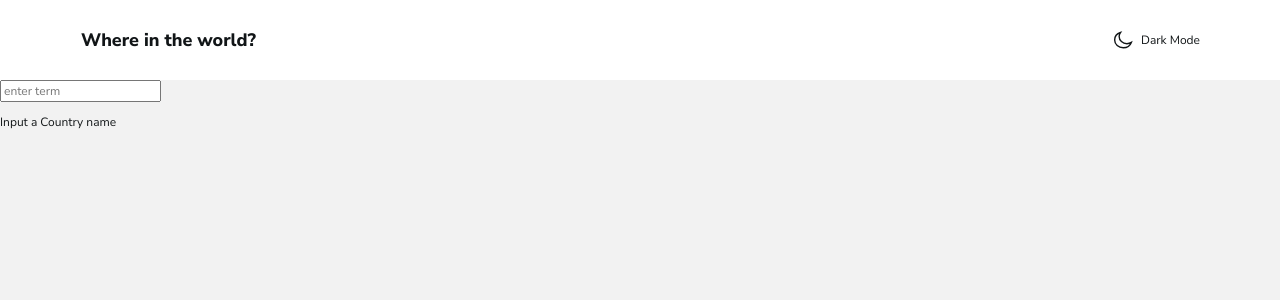
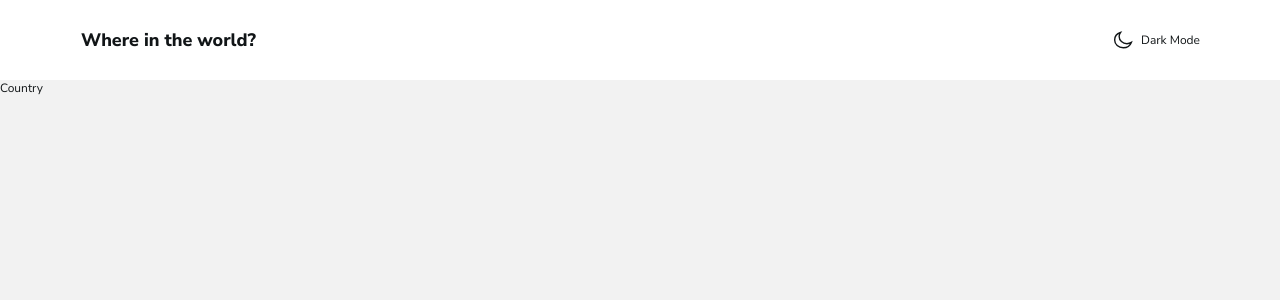
Before and after one commit to Darkmift/countries-api, a React (Vite) app: page /country in a window 1280 px wide. Shown: the top 300 px of the page. Built offline with nearby package versions, Linux system fonts and the light colour scheme.

Commit message:
added router...moved current content to home page

```diff
--- a/src/App.tsx
+++ b/src/App.tsx
@@ -1,20 +1,14 @@
 import { useState } from 'react';
 import './App.scss'
 import Navbar from './components/layout/Navbar';
-import useCountryStore from './store/countries';
-import Types from './type';
+
+
+import {
+  MainRouter
+} from './router'
 
 function App() {
-
   const [isDarkMode, setIsDarkMode] = useState(false);
-
-  const searchTerm = useCountryStore(s => s.searchCountryTerm);
-  const setSearchTerm = useCountryStore(s => s.setSearchTerm);
-
-  const searchTermHandler = (evt: Types.InputEvent) => {
-    const term = evt.target.value.toLowerCase();
-    setSearchTerm(term)
-  }
 
   return (
     <div className={"app" + (isDarkMode ? ' dark-mode' : '')}>
@@ -22,12 +16,7 @@ function App() {
         isDarkMode={isDarkMode}
         setIsDarkMode={setIsDarkMode}
       />
-      <input
-        type="text"
-        placeholder="enter term"
-        value={searchTerm}
-        onChange={searchTermHandler} />
-      <p>{searchTerm.length > 3 ? searchTerm : 'Input a Country name'}</p>
+      <MainRouter />
     </div>
   )
 }
--- /dev/null
+++ b/src/components/pages/Country.tsx
@@ -0,0 +1,11 @@
+import React from 'react'
+
+type Props = {}
+
+const Country = (props: Props) => {
+  return (
+    <div>Country</div>
+  )
+}
+
+export default Country
--- /dev/null
+++ b/src/components/pages/Home.tsx
@@ -0,0 +1,26 @@
+import useCountryStore from '../../store/countries';
+import Types from '../../type';
+
+const Home = () => {
+
+  const searchTerm = useCountryStore(s => s.searchCountryTerm);
+  const setSearchTerm = useCountryStore(s => s.setSearchTerm);
+
+  const searchTermHandler = (evt: Types.InputEvent) => {
+    const term = evt.target.value.toLowerCase();
+    setSearchTerm(term)
+  }
+
+  return (
+    <div>
+      <input
+        type="text"
+        placeholder="enter term"
+        value={searchTerm}
+        onChange={searchTermHandler} />
+      <p>{searchTerm.length > 3 ? searchTerm : 'Input a Country name'}</p>
+    </div>
+  )
+}
+
+export default Home
--- a/src/main.tsx
+++ b/src/main.tsx
@@ -1,10 +1,14 @@
 import React from 'react'
+import { BrowserRouter } from "react-router-dom";
+
 import ReactDOM from 'react-dom/client'
 import App from './App'
 import './index.scss'
 
 ReactDOM.createRoot(document.getElementById('root') as HTMLElement).render(
   <React.StrictMode>
-    <App />
+    <BrowserRouter>
+      <App />
+    </BrowserRouter>
   </React.StrictMode>
 )
--- /dev/null
+++ b/src/router.tsx
@@ -0,0 +1,14 @@
+import { Routes, Route, Outlet } from 'react-router-dom';
+import Country from './components/pages/Country';
+import Home from './components/pages/Home';
+
+const MainRouter = () => <Routes>
+  <Route path="/" element={<Home />}>
+  </Route>
+  <Route
+    path="/country"
+    element={<Country />}
+  />
+</Routes>
+
+export { MainRouter, Outlet }
```
